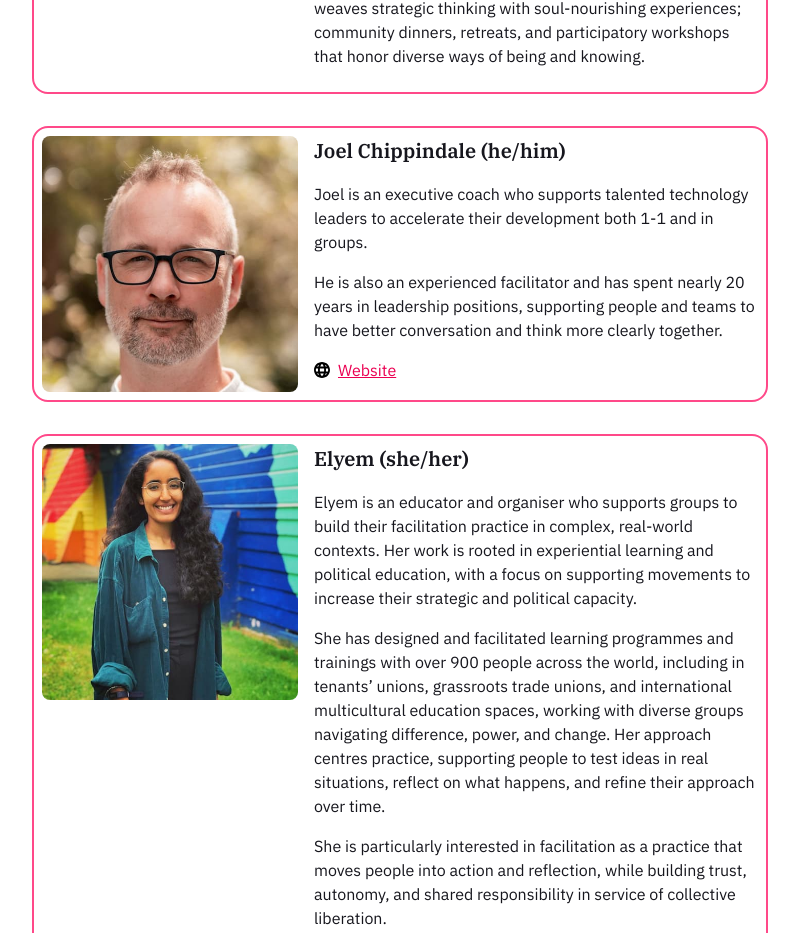
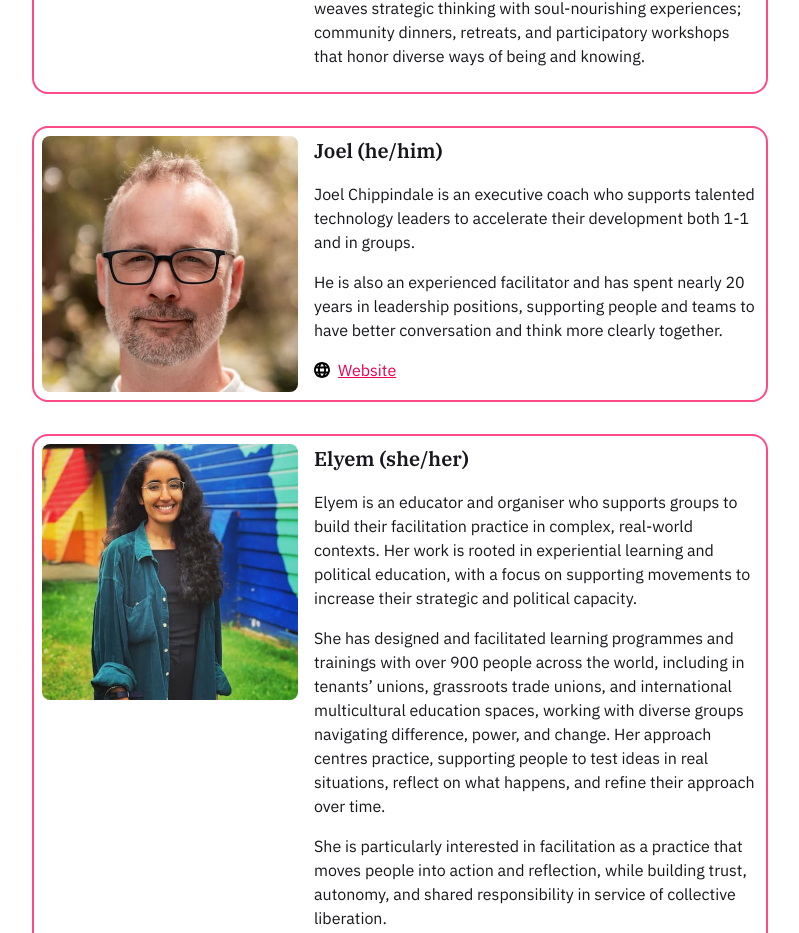
Before and after one commit to cookiewolf/holding-space, a SvelteKit app: page /facilitators in a window 1280 px wide. Shown: the part 2616-3549 px from the top of the page, without its empty margins (240-1039 px from the left). Built offline with nearby package versions, Linux system fonts and the light colour scheme.

Commit message:
Update facilitator bio

```diff
--- a/src/routes/facilitators/+page.svelte
+++ b/src/routes/facilitators/+page.svelte
@@ -176,11 +176,11 @@
 					<img src={joel} alt="" class="profile" />
 
 					<div>
-						<h3>Joel Chippindale (he/him)</h3>
+						<h3>Joel (he/him)</h3>
 
 						<p>
-							Joel is an executive coach who supports talented technology leaders to accelerate
-							their development both 1-1 and in groups.
+							Joel Chippindale is an executive coach who supports talented technology leaders to
+							accelerate their development both 1-1 and in groups.
 						</p>
 						<p>
 							He is also an experienced facilitator and has spent nearly 20 years in leadership
```
